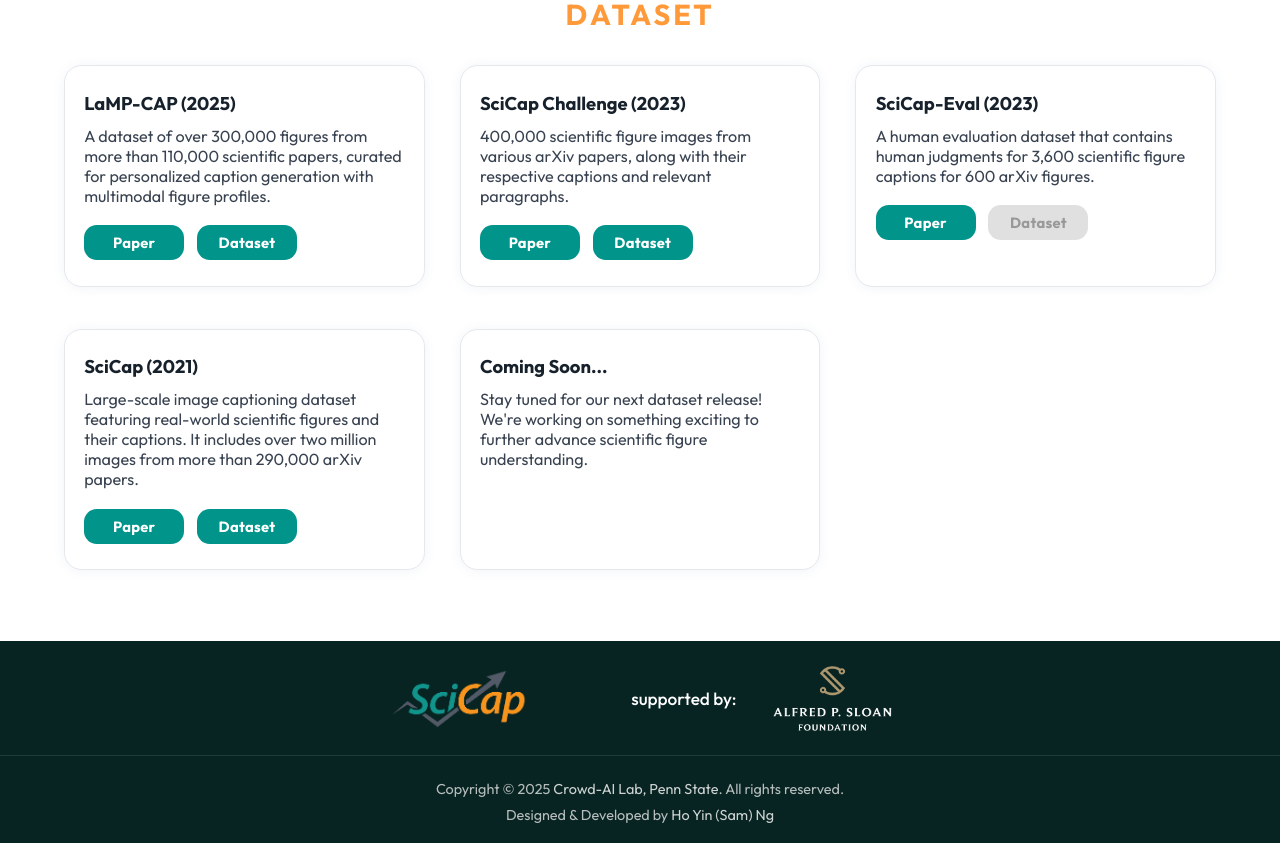
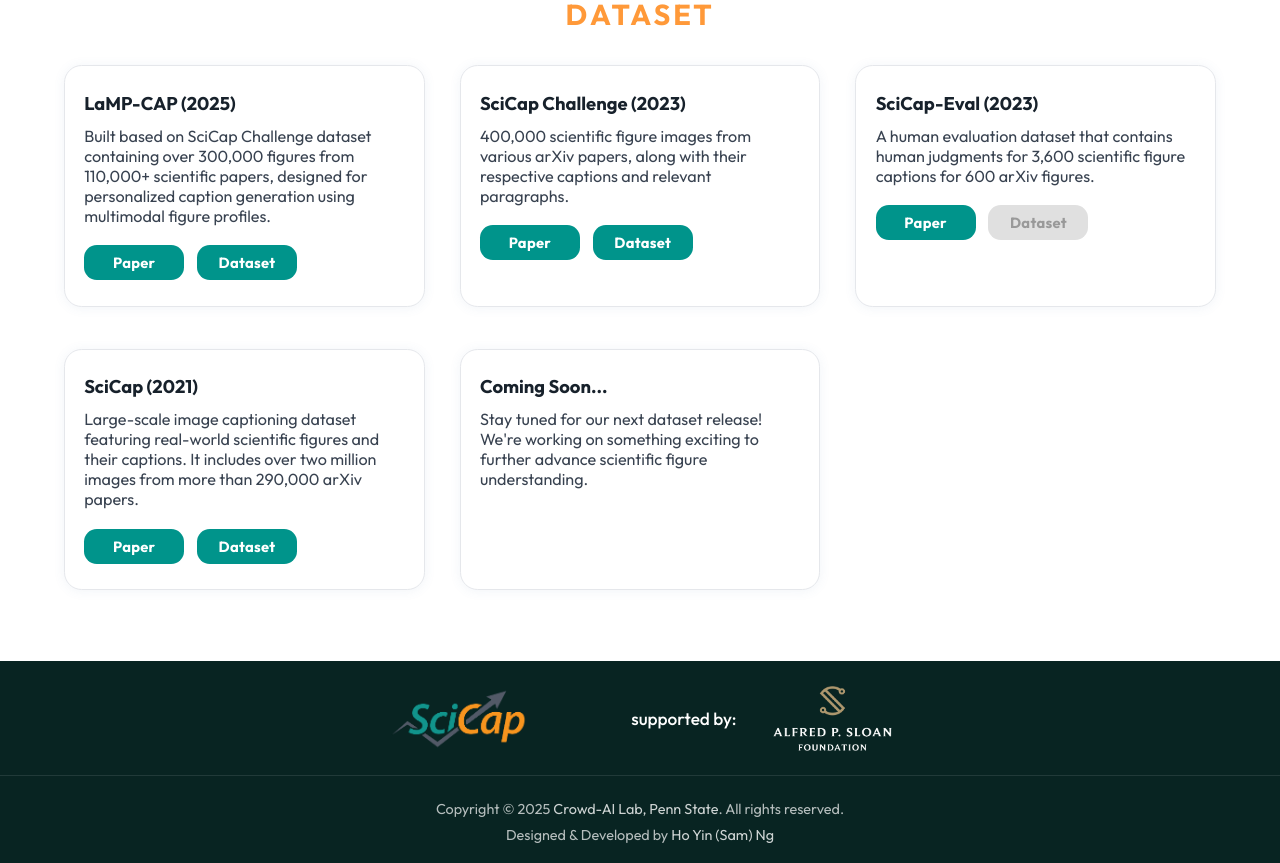
Before and after one commit to hy-ng/scicap-website-test, a React (Vite) app: page /challenge/2025 in a window 1280 px wide. Shown: the part 940-1803 px from the top of the page. Built offline with nearby package versions, Linux system fonts and the light colour scheme.

Commit message:
modify the wording of LaMP-CAP in dataset

```diff
--- a/src/components/DatasetSection.jsx
+++ b/src/components/DatasetSection.jsx
@@ -3,7 +3,7 @@ import React from "react";
 const datasetList = [
   {
     title: "LaMP-CAP (2025)",
-    desc: "A dataset of over 300,000 figures from more than 110,000 scientific papers, curated for personalized caption generation with multimodal figure profiles.",
+    desc: "Built based on SciCap Challenge dataset containing over 300,000 figures from 110,000+ scientific papers, designed for personalized caption generation using multimodal figure profiles.",
     links: {
       paper: "https://arxiv.org/abs/2506.06561",
       dataset: "https://github.com/Crowd-AI-Lab/lamp-cap"
```
